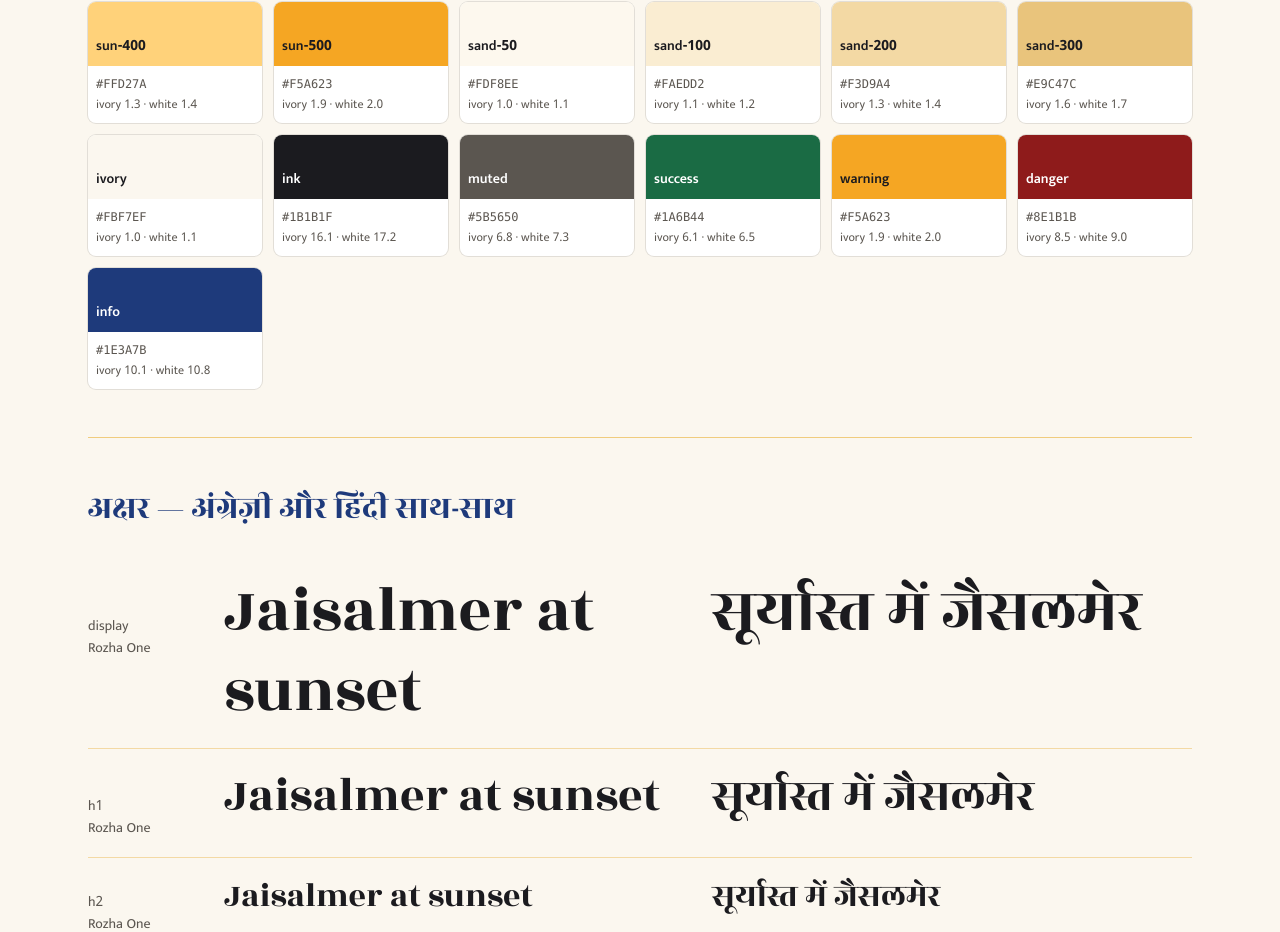
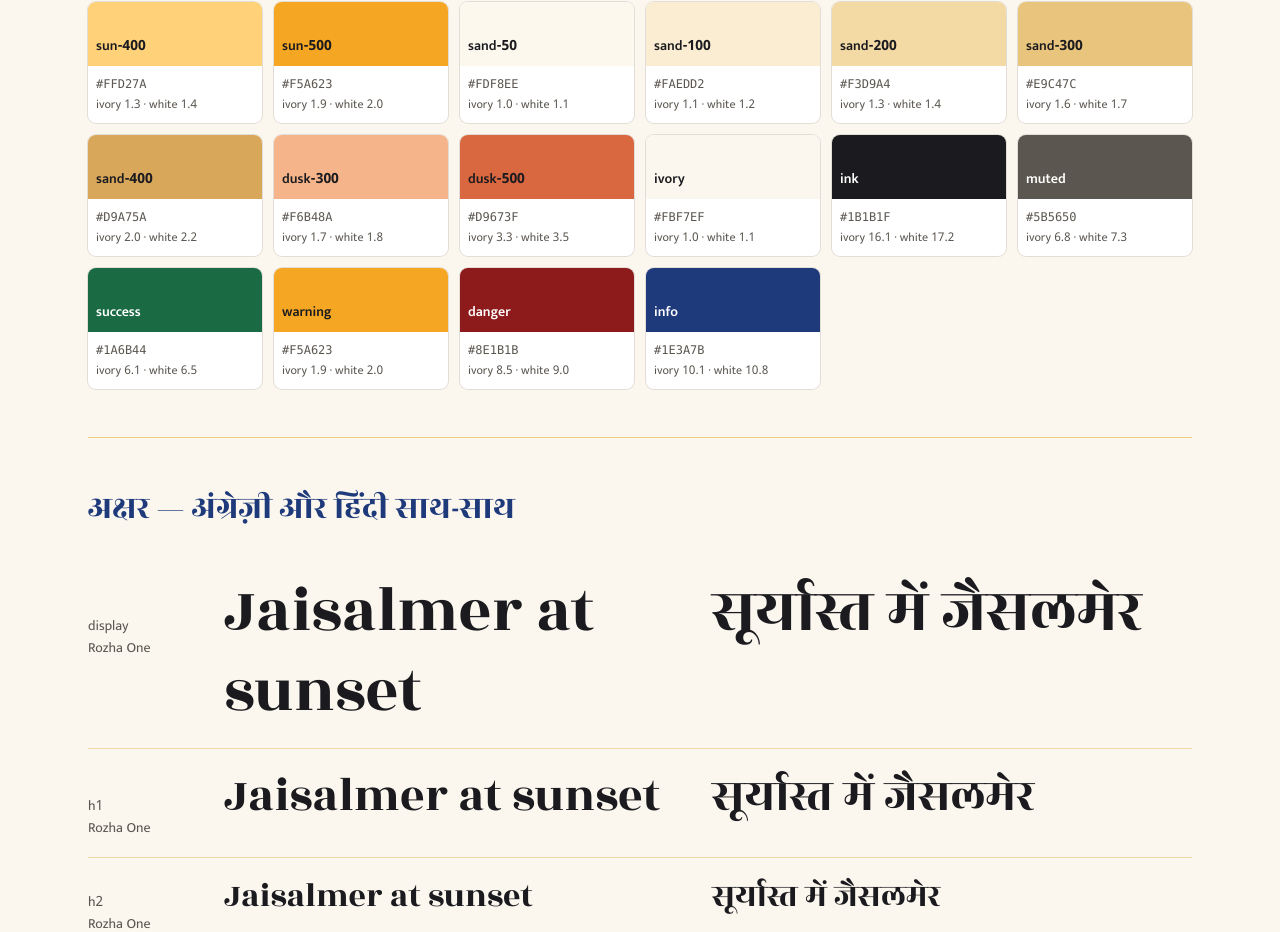
Before and after one commit to lalitbansal40/ghoomo-rajasthan-frontend, a Next.js app: page /hi/styleguide in a window 1280 px wide. Shown: the part 1458-2390 px from the top of the page. Built offline with nearby package versions, Linux system fonts and the light colour scheme; no server answers; a web font is replaced by a local one.

Commit message:
design: motion tokens and the rules every animation follows

```diff
--- a/scripts/contrast.mjs
+++ b/scripts/contrast.mjs
@@ -34,6 +34,8 @@ const PAIRS = [
   ['ink', 'sun-500', 4.5],
   ['ink', 'gold-500', 4.5],
   ['ink', 'gold-100', 4.5],
+  // The desert scene (Phase 4): text over a dune or the dusk is ink, never anything lighter.
+  ...['sand-300', 'sand-400', 'dusk-300'].map((bg) => ['ink', bg, 4.5]),
   // The focus ring (globals.css :focus-visible) must stand out from what it surrounds: 3:1.
   ['gold-700', 'ivory', 3, 'the focus ring'],
   ['gold-700', 'sand-200', 3, 'the focus ring on a sand section'],
@@ -44,6 +46,7 @@ const NEVER = [
   ['white', 'gold-500'],
   ['white', 'sun-500'],
   ['muted', 'sand-300'],
+  ['white', 'dusk-500'], // the sun's edge — decorative only
 ];
 
 let fail = 0;
--- a/scripts/tokens.mjs
+++ b/scripts/tokens.mjs
@@ -16,8 +16,8 @@ for (const [k, v] of Object.entries(t.color)) L.push(`  --color-${k}: ${v};`);
 for (const [k, v] of Object.entries(t.alias)) if (!k.startsWith('$')) L.push(`  --color-${k}: var(--color-${v});`);
 for (const [k, v] of Object.entries(t.radius)) L.push(`  --radius-${k}: ${v};`);
 for (const [k, v] of Object.entries(t.shadow)) L.push(`  --shadow-${k}: ${v};`);
-L.push(`  --ease-out: ${t.motion['ease-out']};`);
-for (const k of ['dur-fast', 'dur', 'dur-slow']) L.push(`  --${k}: ${t.motion[k]};`);
+// Every motion token: easings and durations, the desert scene's included (Phase 4).
+for (const [k, v] of Object.entries(t.motion)) if (!k.startsWith('$')) L.push(`  --${k}: ${v};`);
 // 'Rupee' first: the ₹ sign from the phone's own font (globals.css), so ₹ alone does not pull
 // Mukta's latin-ext files onto every page.
 L.push("  --font-sans: 'Rupee', var(--font-mukta), ui-sans-serif, system-ui, sans-serif;");
--- a/src/app/globals.css
+++ b/src/app/globals.css
@@ -141,3 +141,16 @@ h3 {
 .gr-car-moving .gr-wheel {
   animation: gr-spin 0.9s linear infinite;
 }
+
+/* ── The desert scene (Phase 4, src/lib/motion.ts) ─────────────────────────────────────────
+ * A scene's keyframes run only inside `[data-motion="on"]`, and only while it is on screen
+ * (`data-play`, set by SettleOnView where a scene needs it). Reduced motion stops them all
+ * (the rule above); a page that is doing a job never carries `data-motion="on"`. */
+[data-motion="off"] *,
+[data-motion="off"] *::before,
+[data-motion="off"] *::after {
+  animation: none !important;
+}
+[data-play="paused"] * {
+  animation-play-state: paused !important;
+}
--- a/src/design/tokens.css
+++ b/src/design/tokens.css
@@ -24,6 +24,9 @@
   --color-sand-100: #FAEDD2;
   --color-sand-200: #F3D9A4;
   --color-sand-300: #E9C47C;
+  --color-sand-400: #D9A75A;
+  --color-dusk-300: #F6B48A;
+  --color-dusk-500: #D9673F;
   --color-ivory: #FBF7EF;
   --color-ink: #1B1B1F;
   --color-muted: #5B5650;
@@ -47,6 +50,12 @@
   --dur-fast: 150ms;
   --dur: 250ms;
   --dur-slow: 400ms;
+  --ease-drift: cubic-bezier(.45,0,.55,1);
+  --motion-dune: 45s;
+  --motion-caravan: 32s;
+  --motion-kite: 9s;
+  --motion-shine: 0.8s;
+  --motion-settle: 0.9s;
   --font-sans: 'Rupee', var(--font-mukta), ui-sans-serif, system-ui, sans-serif;
   --font-display: 'Rupee', var(--font-display-face), var(--font-mukta), serif;
   --container-site: 72rem;
--- a/src/design/tokens.json
+++ b/src/design/tokens.json
@@ -25,6 +25,9 @@
     "sand-100": "#FAEDD2",
     "sand-200": "#F3D9A4",
     "sand-300": "#E9C47C",
+    "sand-400": "#D9A75A",
+    "dusk-300": "#F6B48A",
+    "dusk-500": "#D9673F",
     "ivory": "#FBF7EF",
     "ink": "#1B1B1F",
     "muted": "#5B5650",
@@ -51,7 +54,14 @@
     "ease-out": "cubic-bezier(.2,.8,.2,1)",
     "dur-fast": "150ms",
     "dur": "250ms",
-    "dur-slow": "400ms"
+    "dur-slow": "400ms",
+    "$scene": "Phase 4 (21 Oct 2026): the desert scene — slow, transform/opacity only, still under reduced motion (src/lib/motion.ts).",
+    "ease-drift": "cubic-bezier(.45,0,.55,1)",
+    "motion-dune": "45s",
+    "motion-caravan": "32s",
+    "motion-kite": "9s",
+    "motion-shine": "0.8s",
+    "motion-settle": "0.9s"
   },
   "font": {
     "display": "Rozha One",
--- /dev/null
+++ b/src/lib/motion.ts
@@ -0,0 +1,28 @@
+import { PRIVATE_PATH } from './indexing-policy.ts';
+
+/**
+ * The desert scene's motion — one switch and one rule (owner, 21 Oct 2026, Ghoomo v2 Phase 4,
+ * decision 1 A: the home hero fully alive, every other public page a small still scene, sand
+ * settling between sections, a gold shine on buttons and cards).
+ *
+ * `MOTION_ON = false` is the rollback: every scene still drawn, nothing moves — the look stays.
+ *
+ * Where somebody is booking, paying, signing in or reading their own booking nothing ever moves
+ * (a page that is doing a job is not decoration). Everywhere else motion is still only
+ * `transform` / `opacity`, and stops for anyone whose phone asks for less (globals.css), off
+ * screen, and in a hidden tab (data-play, components/scene/SettleOnView.tsx).
+ */
+export const MOTION_ON = true;
+
+/** The enquiry form and the CMS preview are jobs too, though search may see them. */
+const BUSY_PATH = /^\/(?:hi(?:\/|$))?(?:enquiry|preview)(?:\/|$)/;
+
+/** May this page move at all? */
+export function motionAllowed(path: string): boolean {
+  return MOTION_ON && !PRIVATE_PATH.test(path) && !BUSY_PATH.test(path);
+}
+
+/** What a scene's wrapper carries: `data-motion="on"` lets its keyframes run (globals.css). */
+export const motionAttr = (path: string): { 'data-motion': 'on' | 'off' } => ({
+  'data-motion': motionAllowed(path) ? 'on' : 'off',
+});
```
Also changed, not shown: 1 other file (tests, documents, lock files or other folders).
